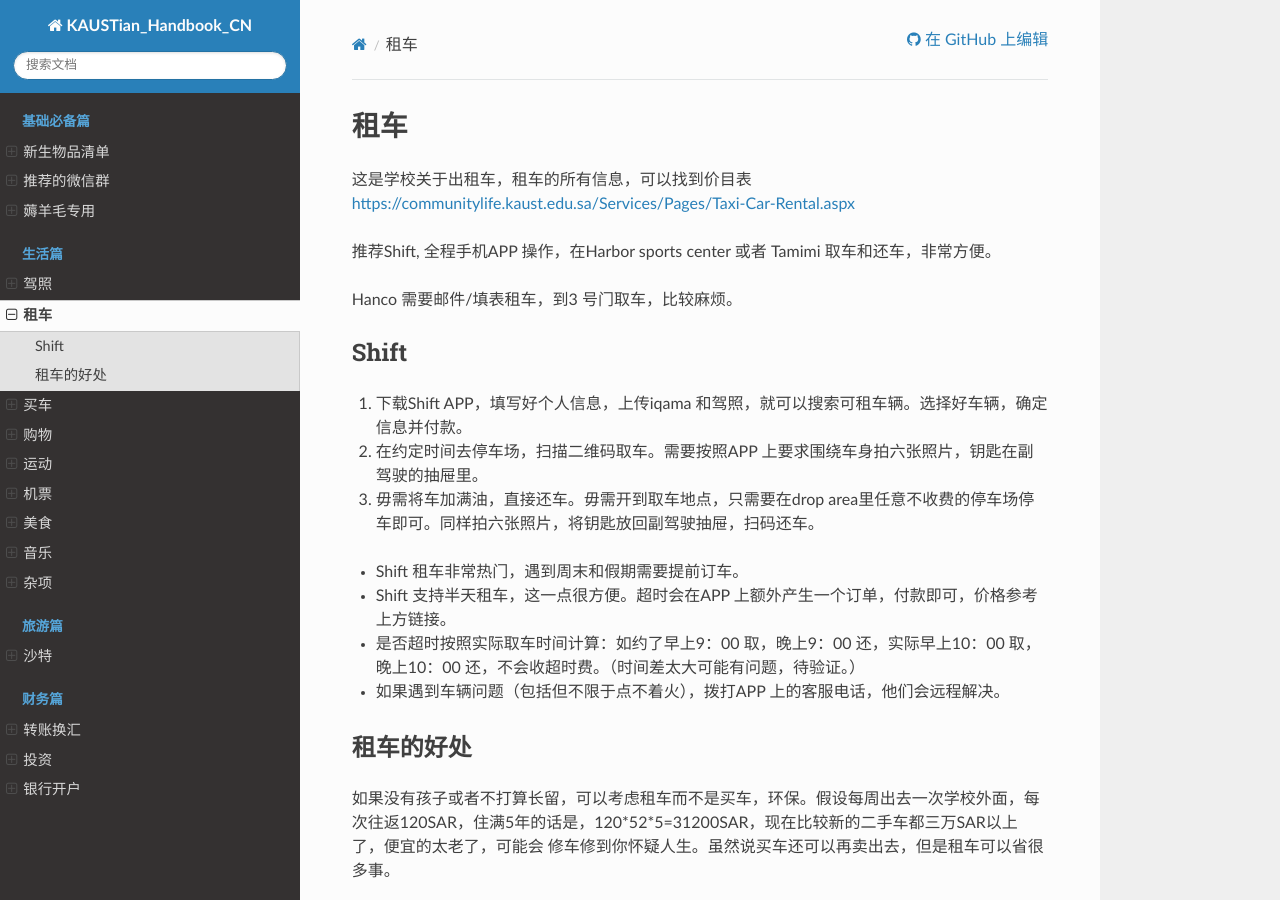
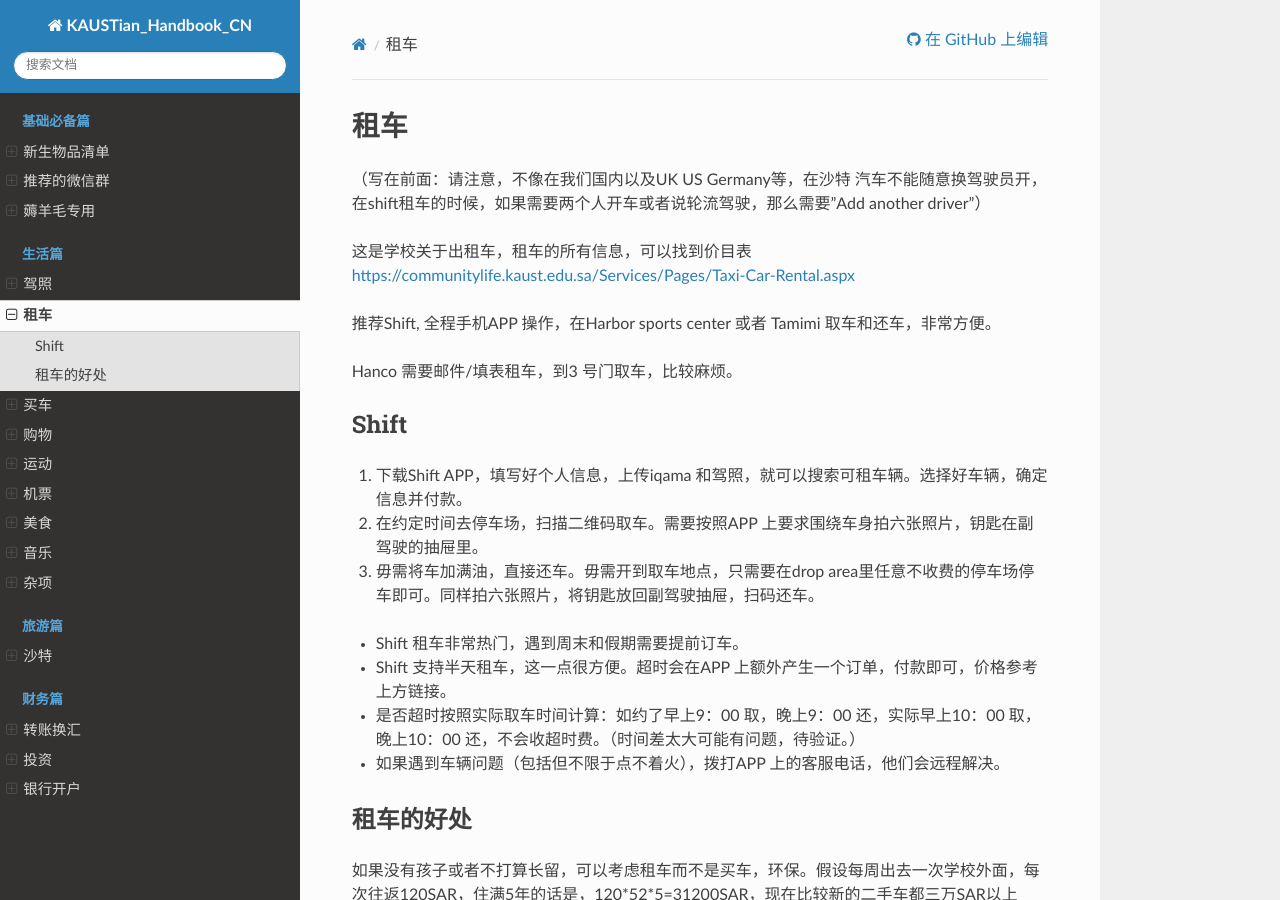
Before and after one commit to guochengqian/KAUSTian_Handbook_CN, a Sphinx documentation site: the page built from docs/content/life/rent_car.rst, in a window 1280 px wide and 900 px high. Built offline with Sphinx 7.4.7 and the Read the Docs theme 2.0.0, drawn with Linux system fonts in a browser that asks for light colours.

Commit message:
添加比较重要的提醒：不能随意擅自变更驾驶员

```diff
--- a/docs/content/life/rent_car.rst
+++ b/docs/content/life/rent_car.rst
@@ -3,6 +3,7 @@
 
 租车
 ======
+（写在前面：请注意，不像在我们国内以及UK US Germany等，在沙特 汽车不能随意换驾驶员开，在shift租车的时候，如果需要两个人开车或者说轮流驾驶，那么需要"Add another driver"）
 
 这是学校关于出租车，租车的所有信息，可以找到价目表
 https://communitylife.kaust.edu.sa/Services/Pages/Taxi-Car-Rental.aspx
```
